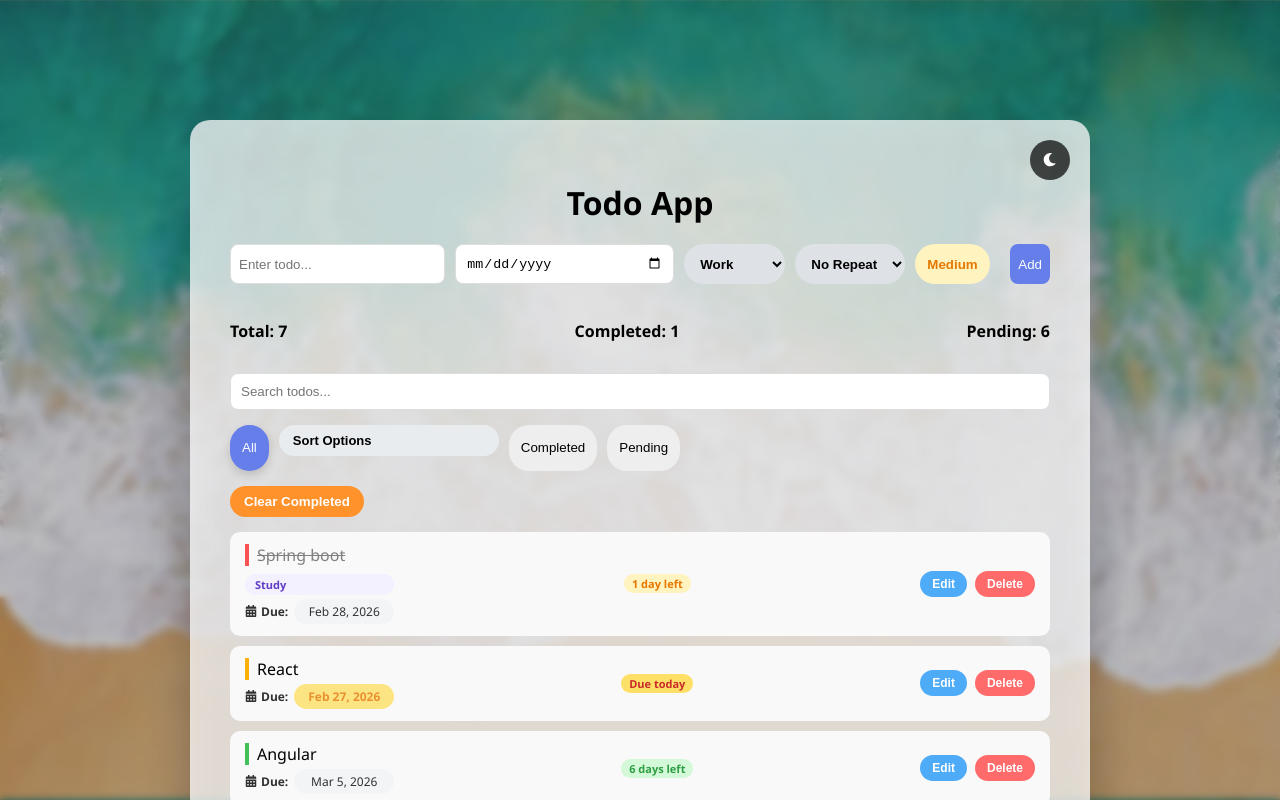
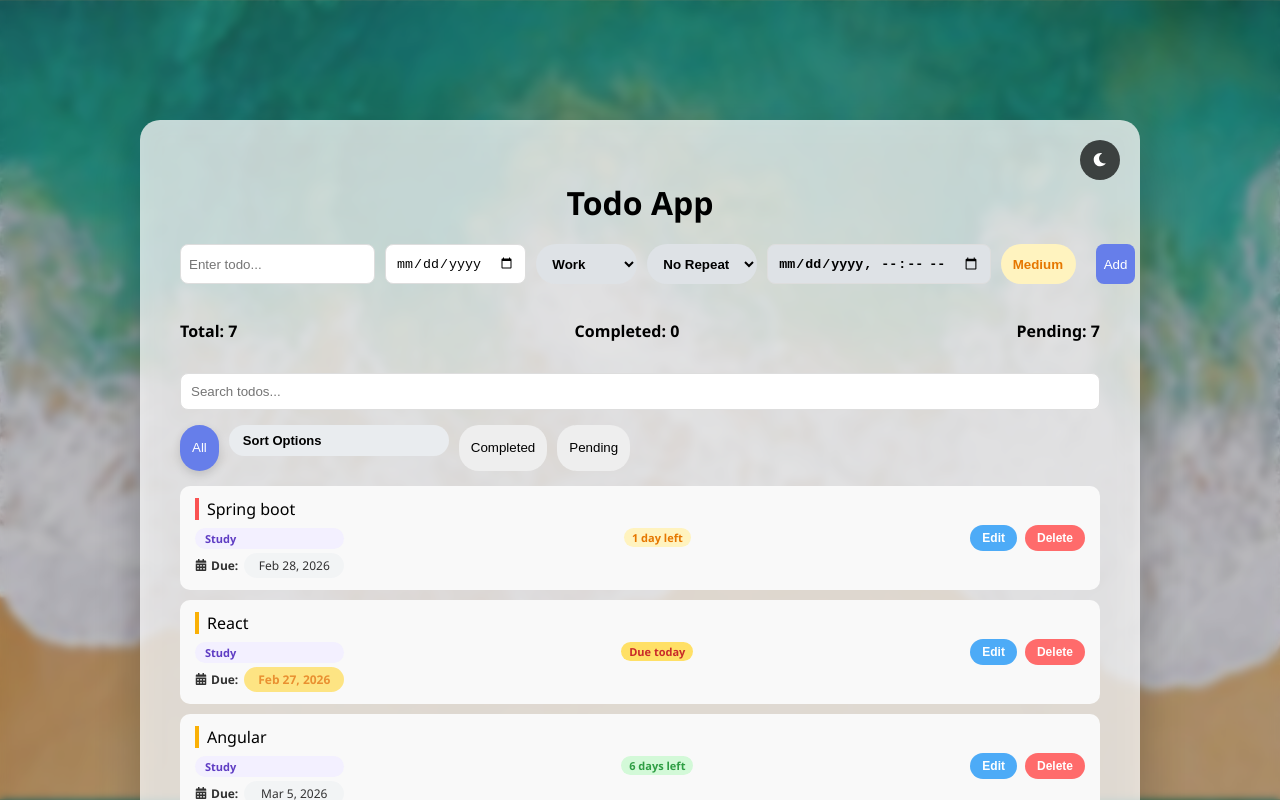
Before and after one commit to nishanthkumarbs/ToDo, a React (Vite) app: page / in a window 1280 px wide. Shown: the top 800 px of the page. Built offline with nearby package versions, Linux system fonts and the light colour scheme; data requests are answered from the project's data file.

Commit message:
Update sidebar with remainder feature

```diff
--- a/db.json
+++ b/db.json
@@ -3,24 +3,31 @@
     {
       "id": "d113",
       "title": "Spring boot",
-      "completed": true,
+      "completed": false,
       "priority": "high",
       "dueDate": "2026-02-28",
-      "category": "study"
+      "category": "study",
+      "repeat": "daily",
+      "reminder": "2026-02-28T14:23"
     },
     {
       "id": "c80b",
       "title": "React",
       "completed": false,
       "priority": "medium",
-      "dueDate": "2026-02-27"
+      "dueDate": "2026-02-27",
+      "category": "study",
+      "repeat": "daily"
     },
     {
       "id": "d86d",
       "title": "Angular",
       "completed": false,
-      "priority": "low",
-      "dueDate": "2026-03-05"
+      "priority": "medium",
+      "dueDate": "2026-03-05",
+      "category": "study",
+      "repeat": "weekly",
+      "reminder": "2026-02-28T16:25"
     },
     {
       "id": "a58e",
--- a/src/components/TaskSidebar.jsx
+++ b/src/components/TaskSidebar.jsx
@@ -10,6 +10,7 @@ const TaskSidebar = ({ selectedTask, closeSidebar, refreshTodos }) => {
     const [category, setCategory] = useState("work");
     const [priority, setPriority] = useState("medium");
     const [repeat, setRepeat] = useState("none");
+    const [reminder, setReminder] = useState("");
 
     // ✅ Sync state when selectedTask changes
     useEffect(() => {
@@ -20,6 +21,8 @@ const TaskSidebar = ({ selectedTask, closeSidebar, refreshTodos }) => {
             setPriority(selectedTask.priority || "medium");
             setIsEditing(false);
             setRepeat(selectedTask.repeat || "none");
+            setReminder(selectedTask.reminder || "");
+
         }
     }, [selectedTask]);
 
@@ -33,6 +36,7 @@ const TaskSidebar = ({ selectedTask, closeSidebar, refreshTodos }) => {
             dueDate,
             category,
             repeat,
+            reminder,
             priority
         });
 
@@ -86,13 +90,6 @@ const TaskSidebar = ({ selectedTask, closeSidebar, refreshTodos }) => {
                             <option value="high">High</option>
                         </select>
 
-                        <div className="sidebar-section">
-                            <span>Repeat:</span>
-                            <span style={{ textTransform: "capitalize" }}>
-                                {selectedTask.repeat || "None"}
-                            </span>
-                        </div>
-
                         <select
                             value={repeat}
                             onChange={(e) => setRepeat(e.target.value)}
@@ -103,6 +100,13 @@ const TaskSidebar = ({ selectedTask, closeSidebar, refreshTodos }) => {
                             <option value="weekly">Weekly</option>
                             <option value="monthly">Monthly</option>
                         </select>
+
+                        <input
+                            type="datetime-local"
+                            value={reminder}
+                            onChange={(e) => setReminder(e.target.value)}
+                            className="sidebar-input"
+                        />
 
                         <button className="save-btn" onClick={handleSave}>
                             Save Changes
@@ -135,6 +139,22 @@ const TaskSidebar = ({ selectedTask, closeSidebar, refreshTodos }) => {
                             <span>{selectedTask.priority}</span>
                         </div>
 
+                        <div className="sidebar-section">
+                            <span>Repeat:</span>
+                            <span style={{ textTransform: "capitalize" }}>
+                                {selectedTask.repeat || "None"}
+                            </span>
+                        </div>
+
+                        <div className="sidebar-section">
+                            <span>Reminder:</span>
+                            <span>
+                                {selectedTask.reminder
+                                    ? new Date(selectedTask.reminder).toLocaleString()
+                                    : "No reminder"}
+                            </span>
+                        </div>
+
                         <button
                             className="edit-btn"
                             onClick={() => setIsEditing(true)}
--- a/src/components/TodoForm.jsx
+++ b/src/components/TodoForm.jsx
@@ -7,6 +7,7 @@ const TodoForm = ({ fetchTodos }) => {
     const [dueDate, setDueDate] = useState("");
     const [category, setCategory] = useState("work");
     const [repeat, setRepeat] = useState("none");
+    const [reminder, setReminder] = useState("");
 
     const handleSubmit = async (e) => {
         e.preventDefault();
@@ -20,13 +21,15 @@ const TodoForm = ({ fetchTodos }) => {
                 priority,
                 dueDate,
                 category,
-                repeat
+                repeat,
+                reminder
             });
 
             setTitle("");
             setDueDate("");
             setCategory("work");
             setRepeat("none");
+            setReminder("");
             fetchTodos(); // refresh list
         } catch (error) {
             console.error("Error adding todo:", error);
@@ -68,6 +71,13 @@ const TodoForm = ({ fetchTodos }) => {
                 <option value="monthly">Monthly</option>
             </select>
 
+            <input
+                type="datetime-local"
+                value={reminder}
+                onChange={(e) => setReminder(e.target.value)}
+                className="category-select"
+            />
+
             <select
                 className={`priority-select prioritys-${priority}`}
                 value={priority}
--- a/src/styles/App.css
+++ b/src/styles/App.css
@@ -14,7 +14,7 @@ body {
 
 /* Main Container */
 .app-container {
-    max-width: 900px;
+    max-width: 1000px;
     /* Increased width */
     width: 95%;
     /* Slightly wider on smaller screens */
@@ -867,3 +867,15 @@ button {
     background: #1e1e1e;
     color: white;
 }
+
+.sidebar input[type="datetime-local"] {
+    padding: 8px;
+    border-radius: 8px;
+    border: 1px solid #ddd;
+}
+
+.dark .sidebar input[type="datetime-local"] {
+    background: #333;
+    color: white;
+    border: 1px solid #555;
+}
```
